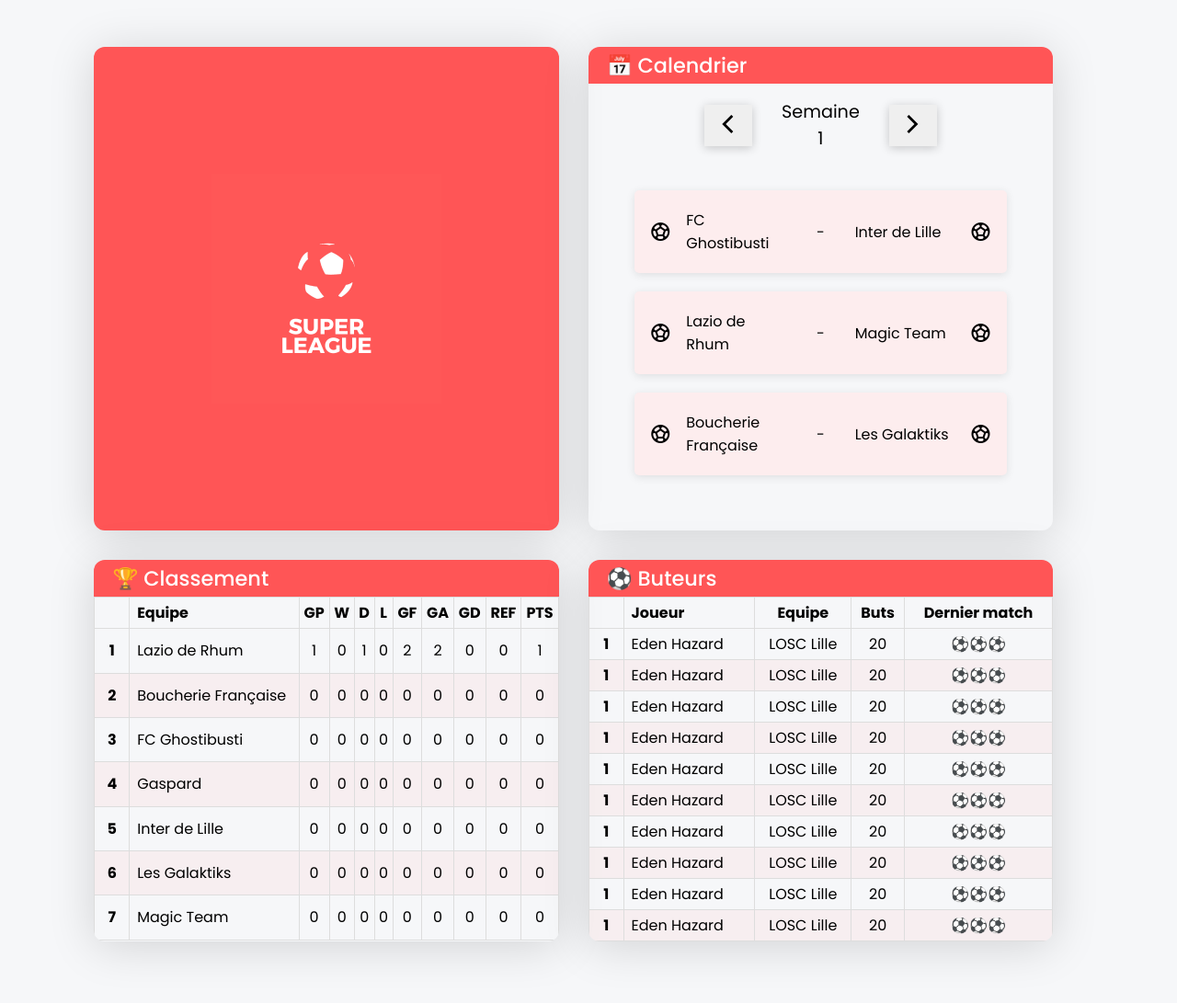
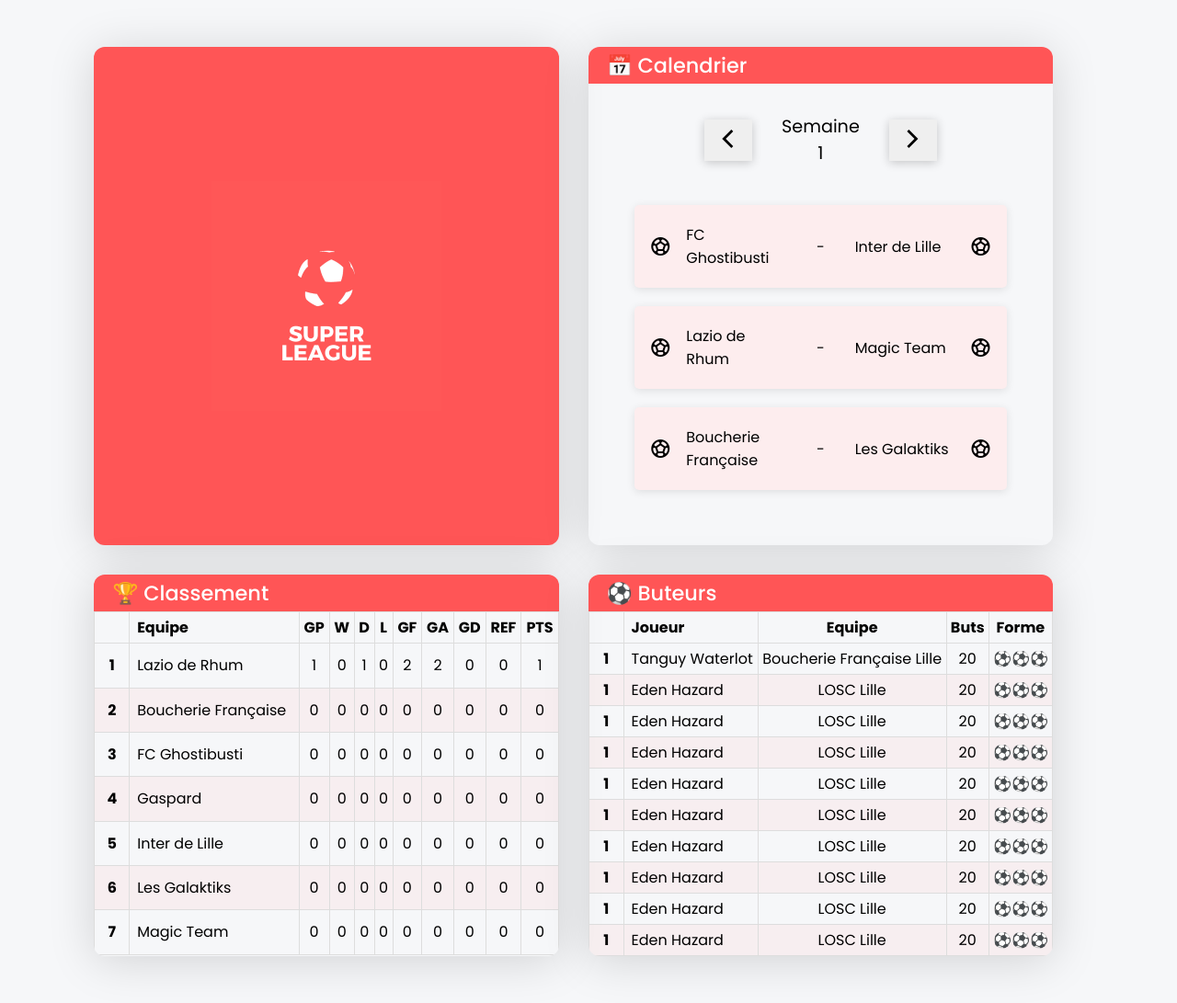
Before and after one commit to gaspardhurez/superleague, a Django app: page / in a window 1280 px wide. Shown: the part 71-1162 px from the top of the page at 92% size. Before the commit the page ends 1110 px from the top, so only its background shows below. Run offline with Django 4.2, Linux system fonts and the light colour scheme; data comes from the database, SQL or seed files in the repository.

Commit message:
Working on responsive: Fixed overflow

```diff
--- a/dashboard/static/dashboard/style.css
+++ b/dashboard/static/dashboard/style.css
@@ -73,10 +73,7 @@ h2 {
     background-color: #F6F7F9;
     padding: 4% 8%;
     display: flex;
-    grid-template-columns: 1fr 1fr;
-    grid-template-rows: 1fr 1.3fr;
     gap: 32px;
-    grid-auto-flow: column;
     flex-wrap: wrap;
 }
 
@@ -92,12 +89,7 @@ h2 {
 
 
 .calendar {
-    grid-column: 1 / 2;
-    grid-row: 2 / -1;
-    display: flex;
-    flex-direction: column;
     justify-content: space-between;
-    height: auto;
 }
 
 .calendarArrow {
@@ -131,10 +123,10 @@ h2 {
 }
 
 .weekNav {
-    margin-bottom: 16px;
     width: 50%;
     border-radius: 5px;
     padding: 16px;
+    margin: 16px 0;
 }
 
 .weekNav {
--- a/dashboard/templates/dashboard.html
+++ b/dashboard/templates/dashboard.html
@@ -116,14 +116,14 @@
               <th>Joueur</th>
               <th>Equipe</th>
               <th>Buts</th>
-              <th>Dernier match</th>
+              <th>Forme</th>
             </thead>
 
             <tbody>
               <tr>
                 <td>1</td>
-                <td>Eden Hazard</td>
-                <td>LOSC Lille</td>
+                <td>Tanguy Waterlot</td>
+                <td>Boucherie Française Lille</td>
                 <td>20</td>
                 <td>⚽️⚽️⚽️</td>
               </tr>
```
Also changed, not shown: other parts of dashboard/static/dashboard/style.css (+40 -3 lines).
